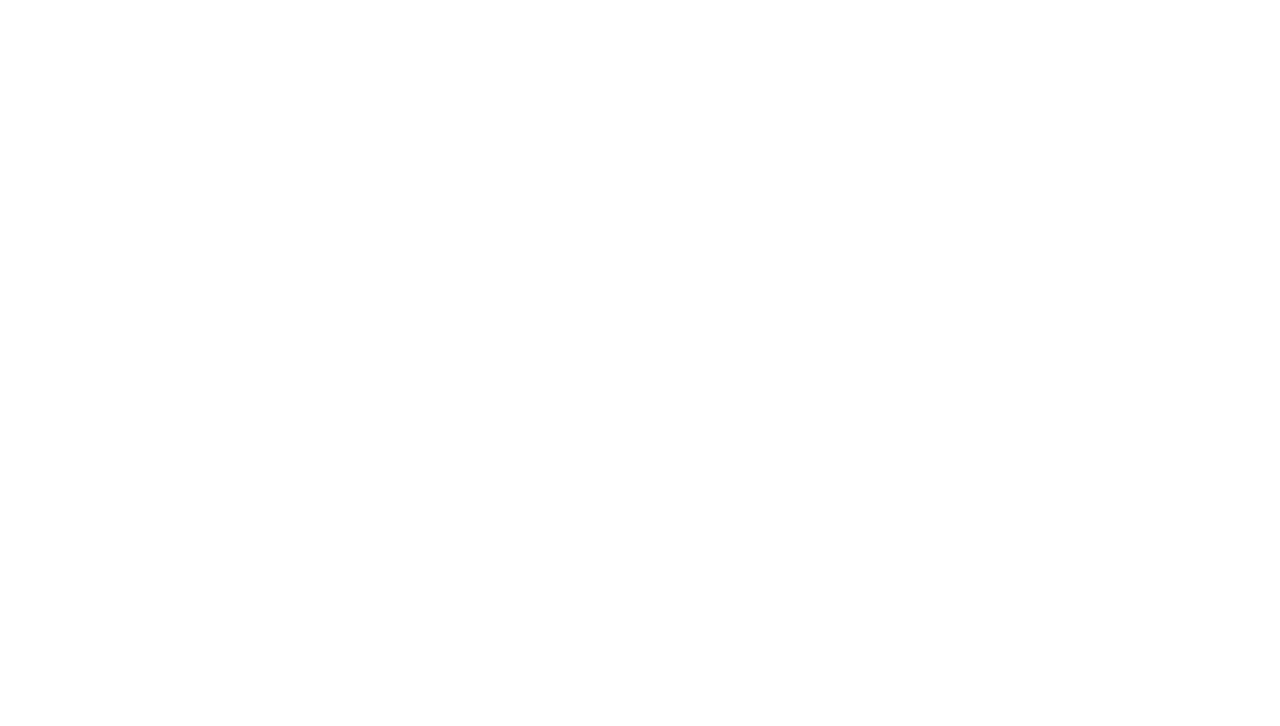
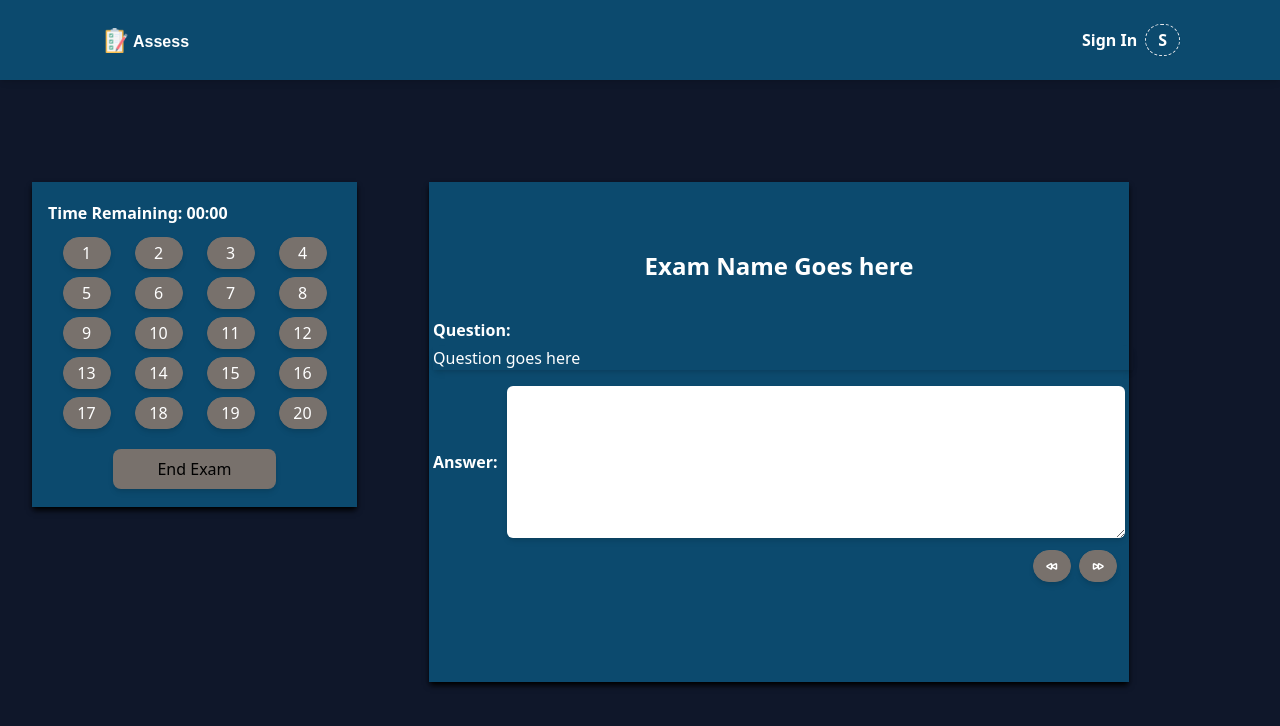
Before and after one commit to AayushPatel006/Subjective_Answer_Evaluation, a React (Vite) app in the folder frontend/: page /examSolving in a window 1280 px wide. Before the commit this address had no page. Shown: the top 726 px of the page. Built offline with nearby package versions, Linux system fonts and the light colour scheme.

Commit message:
exam solving page

```diff
--- a/frontend/src/App.jsx
+++ b/frontend/src/App.jsx
@@ -8,7 +8,7 @@ import { ToastContainer } from "react-toastify";
 import "react-toastify/dist/ReactToastify.css";
 import FacultyHome from "./components/FacultyHome";
 import CreateQuest from "./components/CreateQuest";
-// import ExamSolving from "./components/ExamSolving";
+import ExamSolving from "./components/ExamSolving";
 
 function App() {
 	return (
@@ -35,11 +35,11 @@ function App() {
 						path="/createQuest"
 						element={<CreateQuest />}
 					/>
-					{/* <Route
+					<Route
 						exact
 						path="/examSolving"
 						element={<ExamSolving />}
-					/> */}
+					/>
 					<Route
 						exact
 						path="/"
--- /dev/null
+++ b/frontend/src/components/ExamSolving.jsx
@@ -0,0 +1,150 @@
+import { Menu, Transition } from "@headlessui/react";
+import React, { Fragment, useLayoutEffect, useState, useEffect } from "react";
+import verifyToken from "../utils/verifyToken";
+import Nav from "./Nav";
+import { useNavigate } from "react-router-dom";
+// import { ChevronDownIcon } from '@heroicons/react/20/solid'
+
+function Timer({ timeInSeconds }) {
+    const [remainingTime, setRemainingTime] = useState(timeInSeconds);
+
+    useEffect(() => {
+      const intervalId = setInterval(() => {
+        setRemainingTime((prevTime) => {
+          if (prevTime <= 0) {
+            clearInterval(intervalId);
+            return 0;
+          }
+          return prevTime - 1;
+        });
+      }, 1000);
+
+      return () => clearInterval(intervalId);
+    }, []);
+
+    const formatTime = (timeInSeconds) => {
+      const minutes = Math.floor(timeInSeconds / 60);
+      const seconds = timeInSeconds % 60;
+      return `${minutes.toString().padStart(2, "0")}:${seconds
+        .toString()
+        .padStart(2, "0")}`;
+    };
+
+    return (
+      <div className="text-white text-md font-semibold ml-4">
+        Time Remaining: {formatTime(remainingTime)}
+      </div>
+    );
+  }
+
+
+
+const examSolving = () => {
+  const [isOpen, setIsOpen] = useState(false);
+  const numbers = [1, 2, 3, 4, 5, 6, 7, 8, 9, 10, 11, 12, 13, 14, 15, 16, 17, 18, 19, 20];
+  const listItems = numbers.map((number) =>
+  <li className="w-12 justify-center [word-wrap: break-word] ml-3 flex h-[32px] items-center rounded-[16px] border border-stone-500 bg-stone-500 hover:bg-stone-600 hover:border-stone-600
+  bg-[transparent] py-0 px-[12px] text-md mb-2 mr-3 normal-case leading-loose text-white shadow-md">{number}</li>
+);
+  return (
+    <div className="w-full h-screen flex items-center bg-slate-900 ">
+      <Nav />
+      <div className="flex">
+        <div className="overflow-auto flex flex-col w-[325px] h-[325px] justify-center shadow-md shadow-black bg-sky-900 mt-16 ml-8 mr-8">
+        <div className="mt-2">
+        <Timer timeInSeconds={5}/>
+        </div>
+        <ul
+            className=" justify-center mt-3 [word-wrap: break-word] flex flex-wrap w-full cursor-pointer items-center">
+           {listItems}
+        </ul>
+        <div className="flex justify-center mt-3 mb-2">
+        <button className="p-2 bg-stone-500 w-1/2 rounded-lg shadow-md hover:bg-stone-600 hover:border-stone-600">
+            End Exam
+        </button>
+        </div>
+        </div>
+        <div className="flex flex-col w-[700px] h-[500px] shadow-md shadow-black bg-sky-900 mt-16 ml-10 mr-10">
+          <h1 className="text-2xl p-1 mt-16 font-semibold text-white text-center">
+            Exam Name Goes here
+          </h1>
+          <div className="flex flex-col mt-8 w-full">
+            <label htmlFor="exam-date" className="items-center">
+              <span className="ml-1 w-48 mr-1 justify-between text-md font-semibold text-white">
+                Question:
+              </span>
+              <p
+                type="textarea"
+                id="exam-date"
+                name="exam-date"
+                className="w-full mr-1 shadow-md text-white ml-1 mr-1 mt-1"
+              >
+                Question goes here
+              </p>
+            </label>
+            <label htmlFor="exam-date" className="flex items-center mt-4">
+              <span className="ml-1 w-20 mr-1 text-md font-semibold text-white">
+                Answer:
+              </span>
+              <textarea
+                type="textarea"
+                id="exam-date"
+                name="exam-date"
+                rows="6"
+                className="p-1 rounded-md w-full mr-1 shadow-md"
+              />
+            </label>
+            <div className="flex justify-end mt-3 mr-3">
+              <div
+                class="[word-wrap: break-word] ml-2 flex h-[32px] cursor-pointer hover:bg-stone-600 hover:border-stone-600
+                    items-center rounded-[16px] border border-stone-500
+                    bg-stone-500 py-0 px-[12px] text-md font-semibold normal-case leading-loose text-white shadow-md"
+              >
+                <a href="#">
+                  <svg
+                    xmlns="http://www.w3.org/2000/svg"
+                    fill="none"
+                    viewBox="0 0 24 24"
+                    stroke-width="3"
+                    stroke="currentColor"
+                    class="w-3 h-3"
+                  >
+                    <path
+                      stroke-linecap="round"
+                      stroke-linejoin="round"
+                      d="M21 16.811c0 .864-.933 1.405-1.683.977l-7.108-4.062a1.125 1.125 0 010-1.953l7.108-4.062A1.125 1.125 0 0121 8.688v8.123zM11.25 16.811c0 .864-.933 1.405-1.683.977l-7.108-4.062a1.125 1.125 0 010-1.953L9.567 7.71a1.125 1.125 0 011.683.977v8.123z"
+                    />
+                  </svg>
+                </a>
+              </div>
+              <div
+                class="[word-wrap: break-word] ml-2 flex h-[32px] cursor-pointer hover:bg-stone-600 hover:border-stone-600
+                    items-center rounded-[16px] border border-stone-500
+                    bg-stone-500 py-0 px-[12px] text-md font-semibold normal-case leading-loose text-white shadow-md"
+              >
+                <a href="#">
+                  <svg
+                    xmlns="http://www.w3.org/2000/svg"
+                    fill="none"
+                    viewBox="0 0 24 24"
+                    stroke-width="3"
+                    stroke="currentColor"
+                    class="w-3 h-3"
+                  >
+                    <path
+                      stroke-linecap="round"
+                      stroke-linejoin="round"
+                      d="M3 8.688c0-.864.933-1.405 1.683-.977l7.108 4.062a1.125 1.125 0 010 1.953l-7.108 4.062A1.125 1.125 0 013 16.81V8.688zM12.75 8.688c0-.864.933-1.405 1.683-.977l7.108 4.062a1.125 1.125 0 010 1.953l-7.108 4.062a1.125 1.125 0 01-1.683-.977V8.688z"
+                    />
+                  </svg>
+                </a>
+              </div>
+            </div>
+          </div>
+        </div>
+      </div>
+    </div>
+  );
+};
+
+export default examSolving;
```
